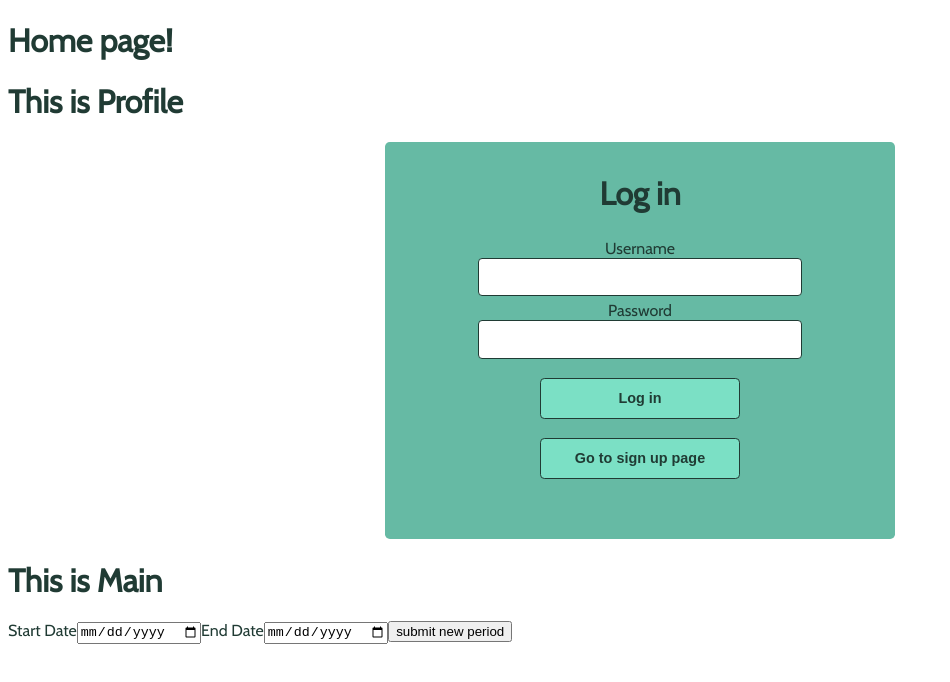
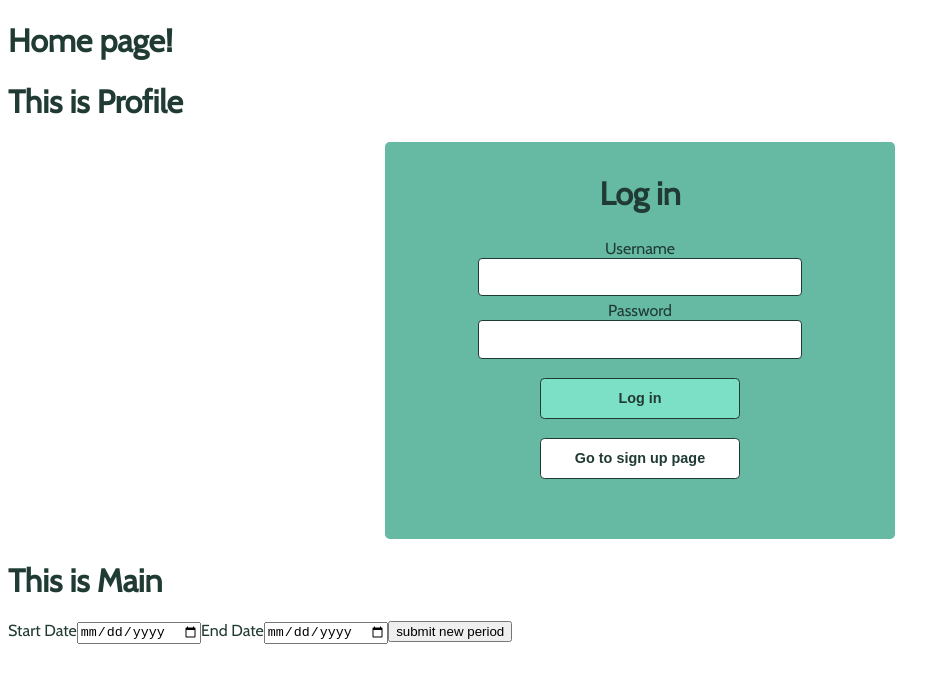
Before and after one commit to red-lipped-batfish-39/tracker, a React app: page / in a window 1280 px wide. Shown: the top 682 px of the page, without its empty margins (0-950 px from the left). Built offline with nearby package versions, Linux system fonts and the light colour scheme.

Commit message:
(update) updated primary and secondary button styles

```diff
--- a/client/static/styles.scss
+++ b/client/static/styles.scss
@@ -37,7 +37,7 @@ body {
 //   border: 1px solid $D;
 // }
 
-.loginContainer button {
+.primaryButton {
   background-color: $E;
   padding: 0.8em;
   border-radius: 0.3em;
@@ -47,3 +47,14 @@ body {
   font-size: .9em;
   font-weight: bold;
 }
+
+.secondaryButton {
+  background-color: white;
+  padding: 0.8em;
+  border-radius: 0.3em;
+  border: 1px solid $D;
+  width: 40%;
+  color: $D;
+  font-size: .9em;
+  font-weight: bold;
+}
```
